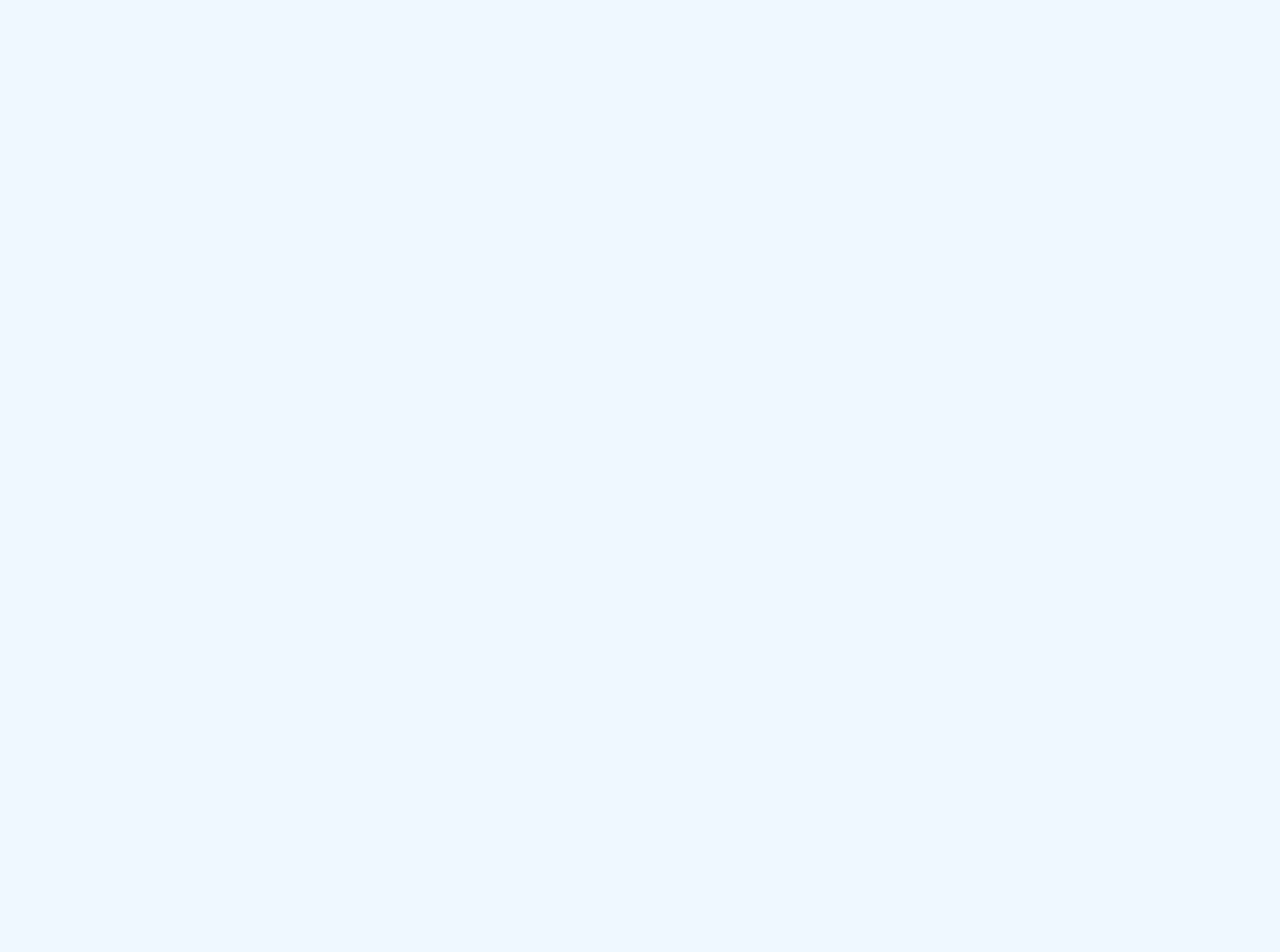
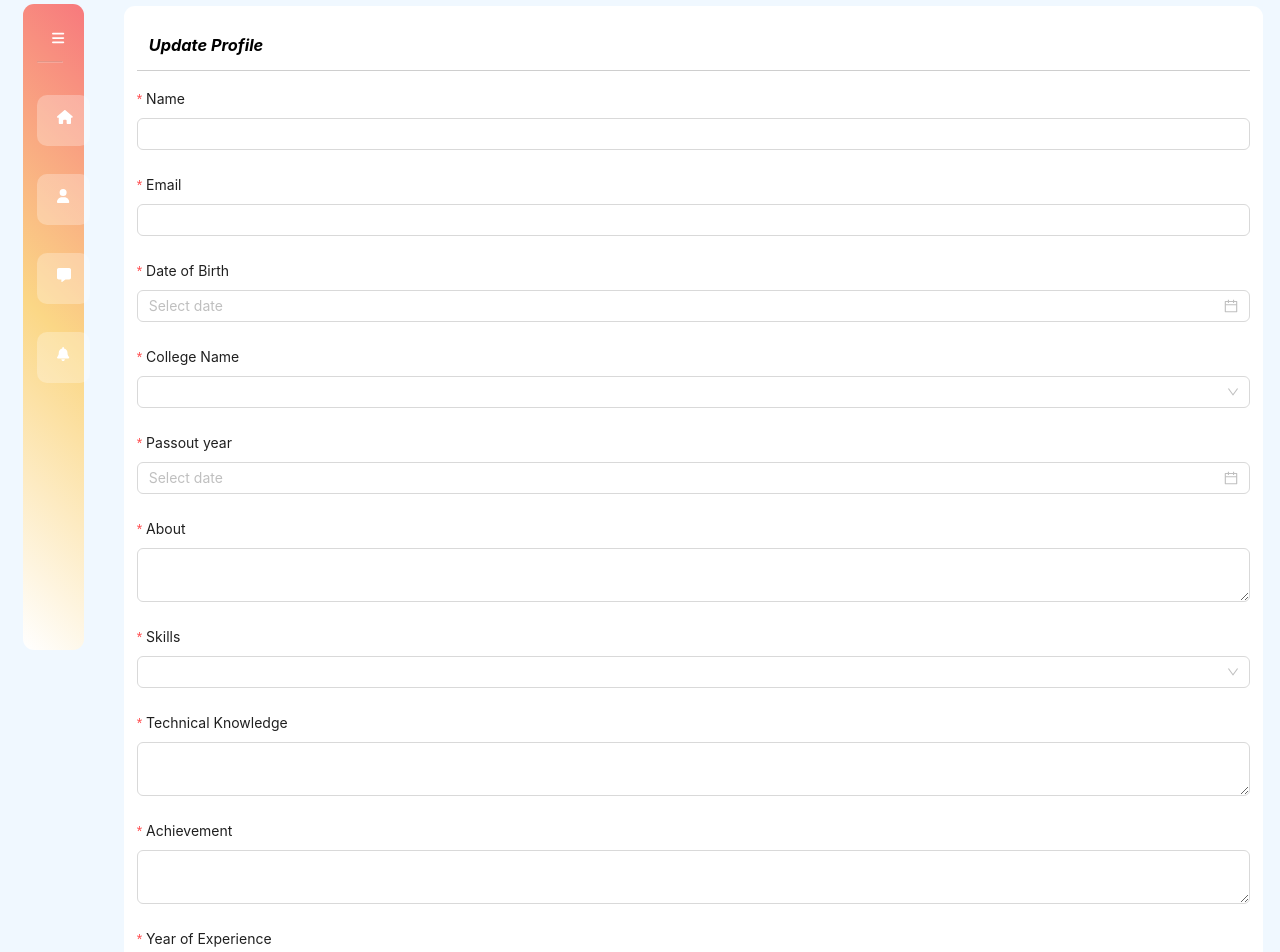
Before and after one commit to akshayhatkar199/fresher-guide-social-media-app, a React (Create React App) app: page /updateprofile in a window 1280 px wide. Before the commit this address had no page. Shown: the part 80-1032 px from the top of the page. Before the commit the page ends 800 px from the top, so only its background shows below. Built offline with nearby package versions, Linux system fonts and the light colour scheme.

Commit message:
update profile and creat post done

```diff
--- a/src/App.js
+++ b/src/App.js
@@ -5,6 +5,7 @@ import Notification from './Pages/Notification';
 import Registration from './Pages/Registration';
 import Creatpost from './Pages/Creatpost'
 import Userprofile from './Pages/Userprofile'
+import Updateprofile from './Pages/Updateprofile'
 import Message from './Pages/Message';
 
 import {BrowserRouter, Route, Routes, } from "react-router-dom";
@@ -24,7 +25,7 @@ function App() {
           <Route path="/notification" element={< Notification/>}/>
           <Route path="/creatpost" element={<Creatpost/>}/>
           <Route path="/userprofile" element={<Userprofile/>}/>
-
+          <Route path="/updateprofile" element={<Updateprofile/>}/>
 
         </Routes>
 
--- a/src/Pages/Creatpost/index.js
+++ b/src/Pages/Creatpost/index.js
@@ -4,15 +4,23 @@ import Sidebar from '../../components/Sidebar';
 import Footer from '../../components/Footer'
 import {Link } from "react-router-dom";
 import { FontAwesomeIcon } from '@fortawesome/react-fontawesome'
-
+import {  Checkbox, Form, Input,DatePicker, } from 'antd';
 import {  faHome,faMessage,faBell ,faUser,faBars ,faPaperPlane} from '@fortawesome/free-solid-svg-icons'
 import { Avatar, List,Button, } from 'antd'
 import Image3 from '../../images/user.jpg';
-import { Col, Row , Menu,Input } from 'antd';
+import { Col, Row , Select  } from 'antd';
 
 
 
 const Creatpost = () => {
+
+  const onFinish = (values) => {
+    console.log('Success:', values);
+  };
+  const onFinishFailed = (errorInfo) => {
+    console.log('Failed:', errorInfo);
+  };
+
   return (
     <div>
     <Header />
@@ -24,9 +32,9 @@ const Creatpost = () => {
     <Row>
 
     <Col
-      xs={{span: 2}}
-      sm={{span: 2}}
-      md={{span: 2}}
+      xs={{span: 24}}
+      sm={{span: 24}}
+      md={{span: 24}}
       lg={{span: 2}}
       xl={{span: 2}}
       xxl={{span: 2}}
@@ -36,20 +44,71 @@ const Creatpost = () => {
 
 
      <Col
-      xs={{span: 22}}
-      sm={{span: 22}}
-      md={{span: 22}}
+      xs={{span: 24}}
+      sm={{span: 24}}
+      md={{span: 24}}
       lg={{span: 22}}
       xl={{span: 22}}
       xxl={{span: 22}}
       >
 
- <div className=''>
 
-akshay
+ <div className='main-updateprofile' >
+ <h3 className='updateprofile-head'>Creat Post</h3>
+ <Form
+       layout="vertical"
+      name="basic"
+      labelCol={{
+        span: 8,
+      }}
+
+      initialValues={{
+        remember: true,
+      }}
+      onFinish={onFinish}
+      onFinishFailed={onFinishFailed}
+      autoComplete="off"
+    >
+   <Form.Item
+        label="Creat Title"
+        name="Creat Title"
+
+        rules={[
+          {
+            required: true,
+            message: 'Please input your Creat Title!',
+          },
+        ]}
+      >
+        <Input style={{  width: "100%" }} />
+      </Form.Item>
+
+
+
+
+
+
+
+
+      <Form.Item
+        // wrapperCol={{
+        //   offset: 5,
+        //   span: 16,
+        // }}
+      >
+        <Button type="primary" htmlType="submit">
+          Submit
+        </Button>
+
+        <Link to= "/home"> <Button type="link">Home</Button></Link>
+      </Form.Item>
+    </Form>
 
 
      </div>
+
+
+
       </Col>
 
 
--- a/src/Pages/Home/index.js
+++ b/src/Pages/Home/index.js
@@ -140,8 +140,9 @@ const Home = () => {
     renderItem={(item) => (
       <List.Item>
         <List.Item.Meta
-          avatar={<div><label className='online-label'></label><Avatar src="https://randomuser.me/api/portraits/men/10.jpg" /></div>}
+          avatar={<div> <label className='online-label'></label><Avatar src="https://randomuser.me/api/portraits/men/10.jpg" /></div>}
           title={<a href="https://ant.design">{item.title}</a>}
+
           description="Ant Design, a design language for background applications, is refined by Ant UED Team"
         />
       </List.Item>
@@ -163,6 +164,7 @@ const Home = () => {
       xxl={{span: 11}}
       >
       <div className='home-container-2'>
+
       <Postcard/>
 
       <Postcard/>
@@ -206,6 +208,8 @@ const Home = () => {
     )}
   />
 
+
+
       </div>
       </Col>
 
--- /dev/null
+++ b/src/Pages/Updateprofile/index.js
@@ -0,0 +1,309 @@
+import React from 'react'
+import Header from '../../components/Header'
+import Sidebar from '../../components/Sidebar';
+import Footer from '../../components/Footer'
+import {Link } from "react-router-dom";
+
+import { FontAwesomeIcon } from '@fortawesome/react-fontawesome'
+import { Button} from 'antd';
+import { Card } from 'antd';
+import {  Checkbox, Form, Input,DatePicker, } from 'antd';
+import { Col, Row , Select  } from 'antd';
+import {  faHome,faMessage,faBell ,faUser,faBars ,faPaperPlane} from '@fortawesome/free-solid-svg-icons'
+import Image3 from '../../images/user.jpg';
+import './updateprofile.css'
+import {  Space } from 'antd';
+const { RangePicker } = DatePicker;
+
+
+const Updateprofile = () => {
+
+    const onFinish = (values) => {
+        console.log('Success:', values);
+      };
+      const onFinishFailed = (errorInfo) => {
+        console.log('Failed:', errorInfo);
+      };
+
+  return (
+    <div>
+    <Header />
+    <div className='body-container'>
+    <div className='main-home-container'>
+
+
+
+    <Row>
+
+    <Col
+      xs={{span: 24}}
+      sm={{span: 24}}
+      md={{span: 24}}
+      lg={{span: 2}}
+      xl={{span: 2}}
+      xxl={{span: 2}}
+      >
+            <Sidebar />
+      </Col>
+
+
+     <Col
+      xs={{span: 24}}
+      sm={{span: 24}}
+      md={{span: 24}}
+      lg={{span: 22}}
+      xl={{span: 22}}
+      xxl={{span: 22}}
+      >
+
+ <div className='main-updateprofile' >
+ <h3 className='updateprofile-head'>Update Profile</h3>
+ <Form
+       layout="vertical"
+      name="basic"
+      labelCol={{
+        span: 8,
+      }}
+
+      initialValues={{
+        remember: true,
+      }}
+      onFinish={onFinish}
+      onFinishFailed={onFinishFailed}
+      autoComplete="off"
+    >
+   <Form.Item
+        label="Name"
+        name="name"
+
+        rules={[
+          {
+            required: true,
+            message: 'Please input your Name!',
+          },
+        ]}
+      >
+        <Input style={{  width: "100%" }} />
+      </Form.Item>
+
+      <Form.Item
+        label="Email"
+        name="email"
+
+        rules={[
+          {
+            required: true,
+            message: 'Please input your Email!',
+
+          },
+        ]}
+      >
+        <Input style={{  width: "100%"  }} />
+
+
+      </Form.Item>
+
+      <Form.Item
+        label="Date of Birth"
+        name="email"
+
+        rules={[
+          {
+            required: true,
+            message: 'Please input your Date of Birth!',
+
+          },
+        ]}
+      >
+         <DatePicker style={{  width: "100%"  }} />
+
+
+      </Form.Item>
+
+
+      <Form.Item
+        label="College Name"
+        name="College Name"
+
+        rules={[
+          {
+            required: true,
+            message: 'Please input your College Name!',
+
+          },
+        ]}
+      >
+      <Select>
+          <Select.Option value="KIT College">KIT College</Select.Option>
+          <Select.Option value="D Y Patil Polytechnic, Kolhapur College">D Y Patil Polytechnic, Kolhapur College</Select.Option>
+          <Select.Option value="Bharati Vidyapeeth  College">Bharati Vidyapeeth  College</Select.Option>
+          <Select.Option value="Sanjay Ghodawat College">Sanjay Ghodawat College</Select.Option>
+
+        </Select>
+
+      </Form.Item>
+
+
+
+      <Form.Item
+        label="Passout year"
+        name="Passout year"
+
+        rules={[
+          {
+            required: true,
+            message: 'Please input your Passout year!',
+
+          },
+        ]}
+      >
+        <DatePicker picker="Passout year" bordered={true} style={{  width: "100%"  }} />
+
+      </Form.Item>
+
+      <Form.Item
+      label=" About"
+        name={['user', ' About']}
+
+        rules={[
+          {
+            required: true,
+            message: 'Please input your About!',
+
+          },
+        ]}
+      >
+          <Input.TextArea />
+
+      </Form.Item>
+
+
+      <Form.Item
+        label="Skills"
+        name="Skills"
+
+        rules={[
+          {
+            required: true,
+            message: 'Please input your Skills!',
+
+          },
+        ]}
+      >
+      <Select>
+         <Select.Option value="IT ">IT</Select.Option>
+          <Select.Option value="IT web">IT web</Select.Option>
+          <Select.Option value="IT dev">IT dev</Select.Option>
+          <Select.Option value="IT sof">IT sof</Select.Option>
+
+        </Select>
+
+      </Form.Item>
+
+
+
+      <Form.Item
+        label="Technical Knowledge"
+        name={['user', ' Technical Knowledge']}
+
+        rules={[
+          {
+            required: true,
+            message: 'Please input your Technical Knowledge!',
+
+          },
+        ]}
+      >
+         <Input.TextArea />
+
+      </Form.Item>
+
+
+
+      <Form.Item
+        label=" Achievement"
+        name={['user', ' Achievement']}
+
+        rules={[
+          {
+            required: true,
+            message: 'Please input your Achievement!',
+
+          },
+        ]}
+      >
+         <Input.TextArea />
+
+      </Form.Item>
+
+
+      <Form.Item
+        label="Year of Experience"
+        name="Year of Experience"
+
+        rules={[
+          {
+            required: true,
+            message: 'Please input your Year of Experience!',
+
+          },
+        ]}
+      >
+        <Input type= "Number" style={{  width: "100%"  }} />
+
+
+      </Form.Item>
+
+      <Form.Item
+        label=" Worked Projects"
+        name={['user', ' Worked Projects']}
+
+        rules={[
+          {
+            required: true,
+            message: 'Please input your Area of Expertise!',
+
+          },
+        ]}
+      >
+        <Input.TextArea />
+
+
+
+
+      </Form.Item>
+
+
+      <Form.Item
+        // wrapperCol={{
+        //   offset: 5,
+        //   span: 16,
+        // }}
+      >
+        <Button type="primary" htmlType="submit">
+          Submit
+        </Button>
+
+        <Link to= "/home"> <Button type="link">Home</Button></Link>
+      </Form.Item>
+    </Form>
+
+
+     </div>
+      </Col>
+
+
+
+    </Row>
+ <br/>
+ <br/>
+
+    </div>
+
+    <Footer />
+    </div>
+    </div>
+  )
+}
+
+export default Updateprofile
--- /dev/null
+++ b/src/Pages/Updateprofile/updateprofile.css
@@ -0,0 +1,15 @@
+.main-updateprofile{
+    margin: 17px;
+    background-color: white;
+    padding: 13px;
+    border-radius: 11px;
+}
+
+.updateprofile-head{
+    font-weight: bolder;
+    padding-top: -5px;
+    padding-bottom: 15px;
+    border-bottom: 1px solid #cecece;
+    padding-left: 12px;
+    font-style: oblique;
+}
--- a/src/Pages/Userprofile/index.js
+++ b/src/Pages/Userprofile/index.js
@@ -126,7 +126,9 @@ const Userprofile = () => {
    </div>
    </div> */}
 
-
+   <Link to="/updateprofile">update profile</Link>
+   <br />
+   <Link to="/creatpost" >creat post</Link>
 
   </div>
 
--- a/src/components/Postcard/index.js
+++ b/src/components/Postcard/index.js
@@ -85,7 +85,7 @@ const Postcard = () => {
             xl={{span: 8}}
             xxl={{span: 8}}
       >
-      <Link to="/creatpost" ><FontAwesomeIcon icon={faEllipsis} className="dott-comment"/></Link>
+      <FontAwesomeIcon icon={faEllipsis} className="dott-comment"/>
       </Col>
 
       </Row>
--- a/src/components/Sidebar/index.js
+++ b/src/components/Sidebar/index.js
@@ -13,6 +13,7 @@ const Sidebar = () => {
       <div className="left-side-icone">
 
     <FontAwesomeIcon icon={faBars}  className="icone-size" />
+
 
     <div style={{marginRight: "21px"}}>
     <hr />
```
Also changed, not shown: src/Pages/Registration/index.js (+30 -5 lines).
